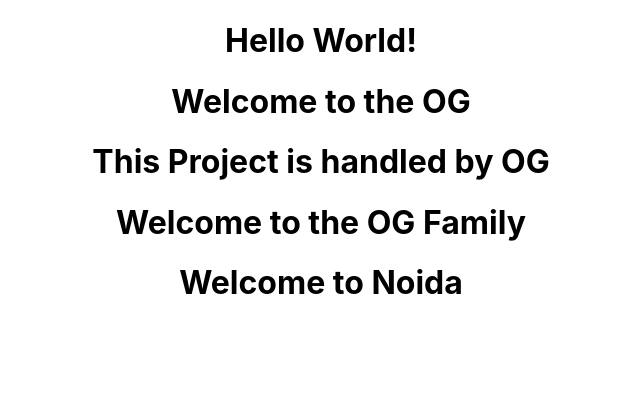
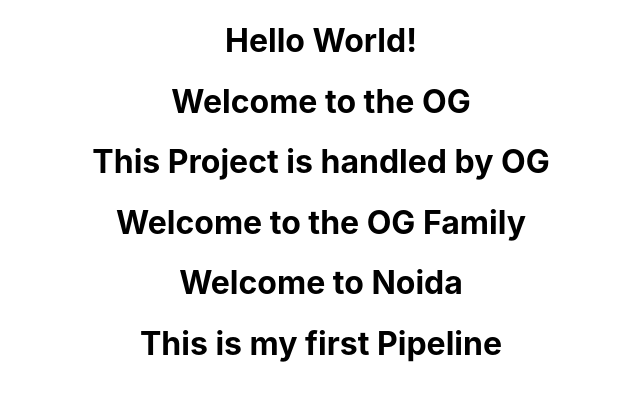
Before and after one commit to GirishAgarwal007/react, a React (Create React App) app: page / in a window 1280 px wide. Shown: the top 400 px of the page, without its empty margins (319-959 px from the left). Built offline with nearby package versions, Linux system fonts and the light colour scheme.

Commit message:
some code is changed

```diff
--- a/src/App.js
+++ b/src/App.js
@@ -9,6 +9,7 @@ function App() {
 	  <h1> This Project is handled by OG </h1>
 	  <h1> Welcome to the OG Family </h1>
 	  <h1> Welcome to Noida </h1>
+	  <h1> This is my first Pipeline </h1>
 	  </div>
   );
 }
```
